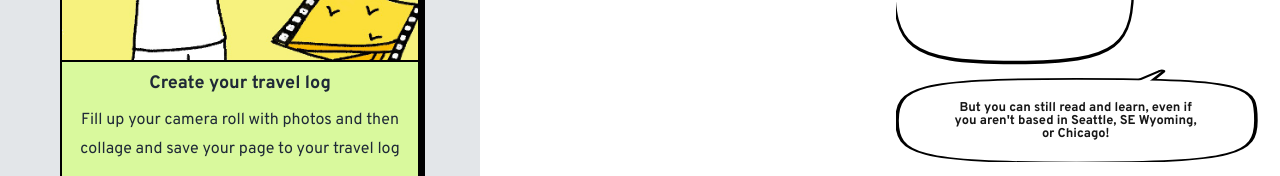
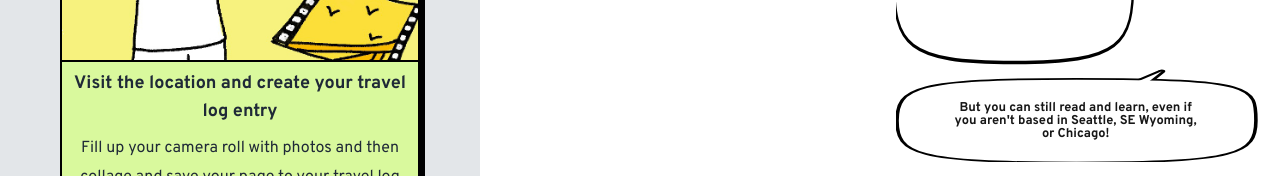
Before and after one commit to livcheerful/anywhereadventures, a Next.js app: page /camera in a window 1280 px wide. Shown: the part 318-494 px from the top of the page. Built offline with nearby package versions, Linux system fonts and the light colour scheme.

Commit message:
add text for photo prompt welcome

```diff
--- a/src/app/camera/page.js
+++ b/src/app/camera/page.js
@@ -68,7 +68,9 @@ export default function Page({}) {
           src="/illustrations/t1.jpg"
           className="w-full border-b-2 border-b-black"
         />
-        <h1 className="font-bold text-lg">Create your travel log</h1>
+        <h1 className="font-bold text-lg">
+          Visit the location and create your travel log entry
+        </h1>
         <div className="px-2">
           Fill up your camera roll with photos and then collage and save your
           page to your travel log
@@ -104,8 +106,8 @@ export default function Page({}) {
         />
         <h1 className="font-bold text-lg">Gather photos</h1>
         <div className="px-2">
-          Fill up your camera roll with photos and then collage and save your
-          page to your travel log
+          Take pictures according to the prompt or just capture anything you
+          want to remember.
         </div>
       </div>
 
@@ -141,8 +143,8 @@ export default function Page({}) {
         />
         <h1 className="font-bold text-lg">Customize</h1>
         <div className="px-2">
-          Fill up your camera roll with photos and then collage and save your
-          page to your travel log
+          Decorate your travel log entry with text and stickers. You can save
+          archive items to use as stickers here.
         </div>
       </div>
       <div className="w-full flex flex-col items-center pb-2 gap-2">
```
